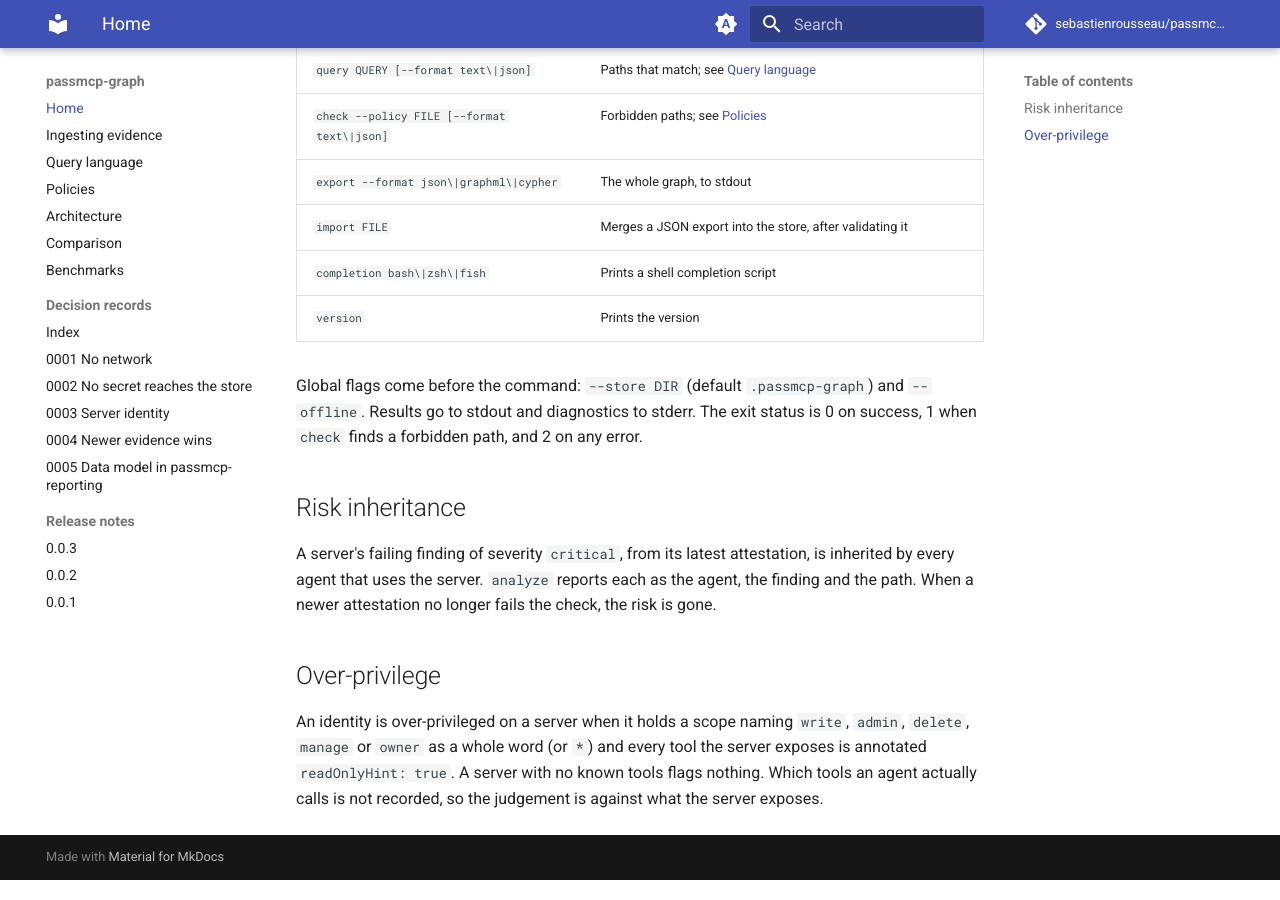
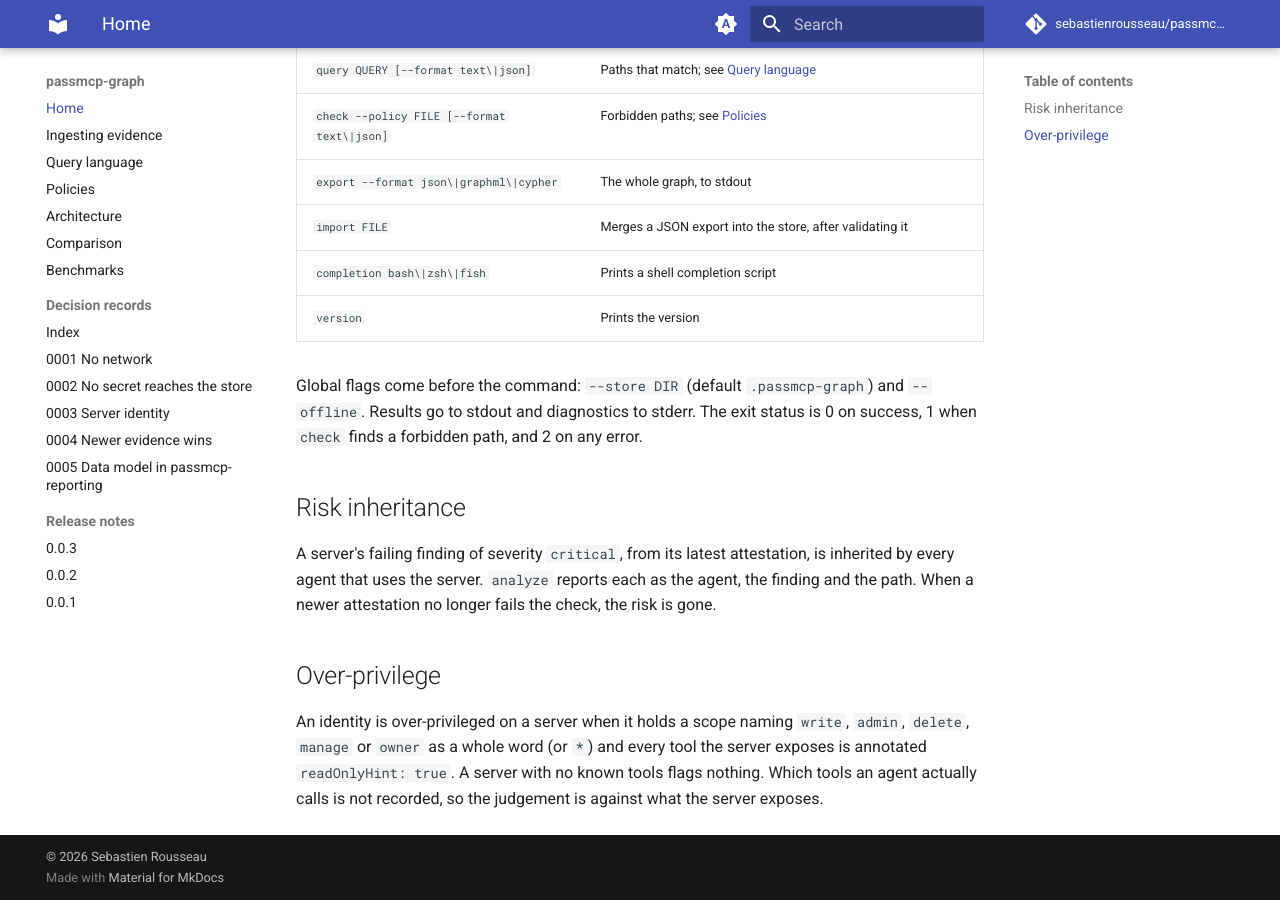
Before and after one commit to sebastienrousseau/passmcp-graph, an MkDocs documentation site: the page built from docs/index.md, in a window 1280 px wide and 900 px high, scrolled down 514 px. Built offline with MkDocs 1.6.1 and Material for MkDocs 9.7.7, drawn with Linux system fonts in a browser that asks for light colours; comment, search, counter and statistics services are not loaded.

Commit message:
docs: link the manual's copyright to the author
The manual's footer carried no copyright line. mkdocs.yml now sets
copyright to "© 2026 Sebastien Rousseau", linked to
https://sebastienrousseau.com/ with rel="author", so every page of the
manual carries it, as every site of the author's does.

Verified: mkdocs build --strict passes and every built page has the
link.

Assisted-by: Claude Code:claude-opus-5-5 mkdocs
Signed-off-by: Sebastien Rousseau <sebastian.rousseau@gmail.com>

```diff
--- a/mkdocs.yml
+++ b/mkdocs.yml
@@ -4,6 +4,7 @@
 site_name: passmcp-graph
 site_description: A local graph of agents, MCP servers, tools and identities, built from passmcp's evidence.
 site_url: https://sebastienrousseau.com/passmcp-graph/
+copyright: '<a href="https://sebastienrousseau.com/" rel="author">&copy; 2026 Sebastien Rousseau</a>'
 repo_url: https://github.com/sebastienrousseau/passmcp-graph
 repo_name: sebastienrousseau/passmcp-graph
 edit_uri: edit/main/docs/
```
